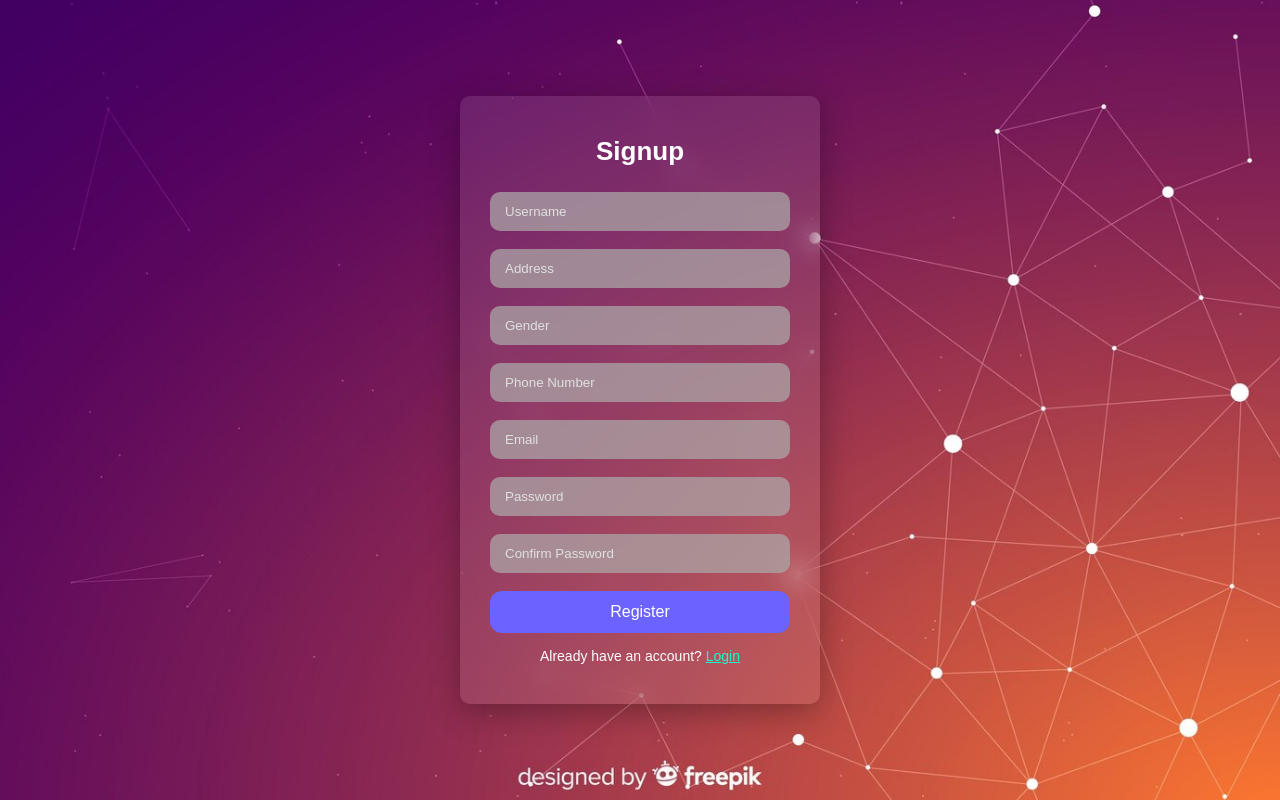
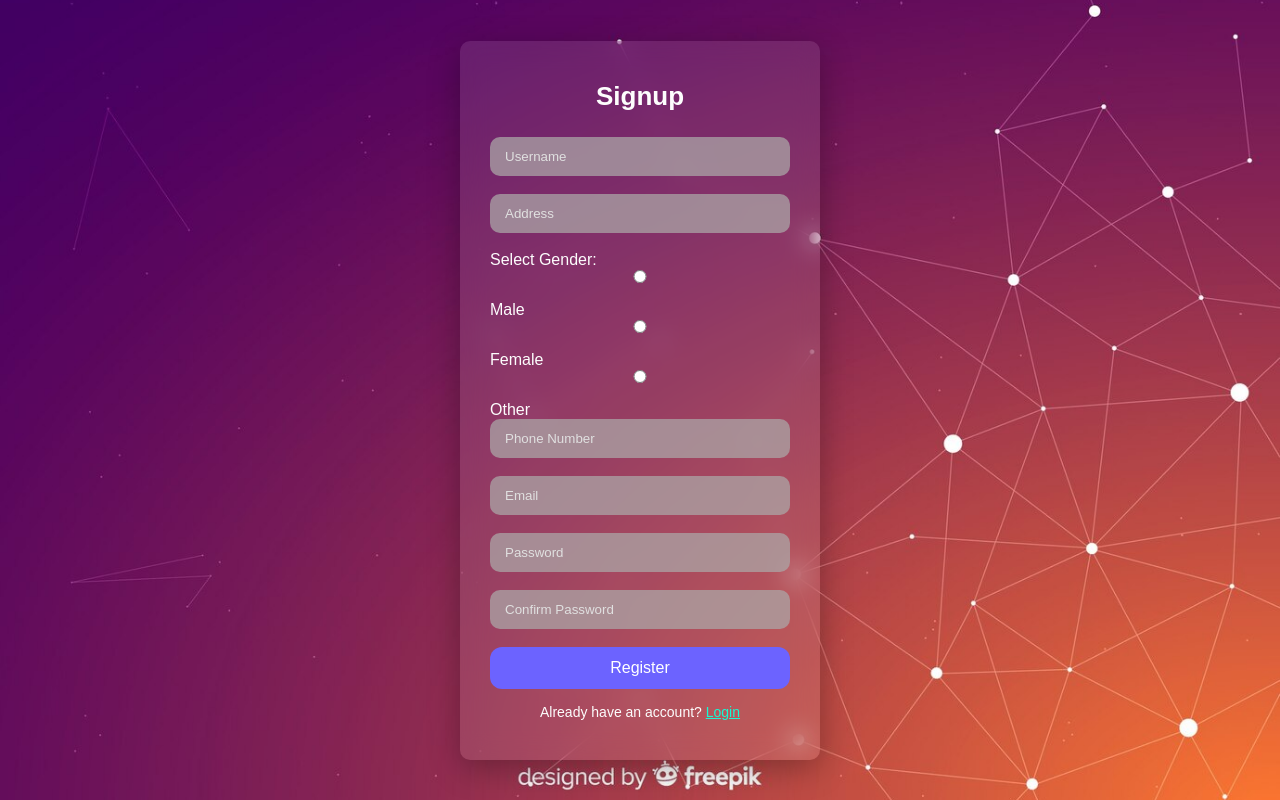
Before and after one commit to SudipMondal704/Smart-Food-Waste-Management-System, a PHP site: page /foodWaste/usersignup.php in a window 1280 px wide. Run offline with PHP 8.4, Linux system fonts and the light colour scheme.

Commit message:
Gender selection process changed to radio button

```diff
--- a/usersignup.php
+++ b/usersignup.php
@@ -12,13 +12,19 @@
      <strong><h2>Signup</h2></strong>
       <input type="text" name="username" placeholder="Username" required>
       <input type="text" name="Address" placeholder="Address" required>
-      <input type="text" name="Gender" placeholder="Gender" required>
+      <label>Select Gender:</label>
+      <input type="radio" name="gender" value="male">
+      <label for="male">Male</label>
+      <input type="radio" name="gender" value="female">
+      <label for="female">Female</label>
+      <input type="radio" name="gender" value="other">
+      <label for="other">Other</label>
       <input type="text" name="Phone Number" placeholder="Phone Number" required>
       <input type="email" name="Email" placeholder="Email" required>
       <input type="password" name="Password" placeholder="Password" required>
       <input type="password" name="Confirm_password" placeholder="Confirm Password" required>
       <button type="submit" name="register">Register</button>
-      <p class="login-link">Already have an account? <a href="http://localhost/foodWaste/userLogin.php">Login</a></p>
+      <p class="login-link">Already have an account? <a href="http://localhost/foodWaste/Smart-Food-Waste-Management-System/userLogin.php">Login</a></p>
     </form>
 
 
```
